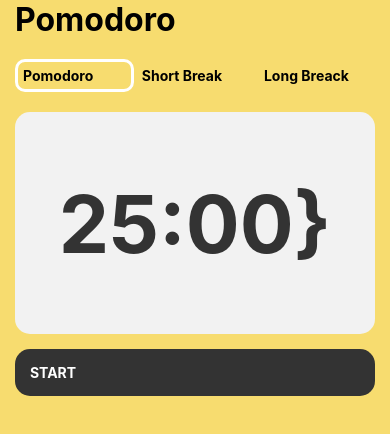
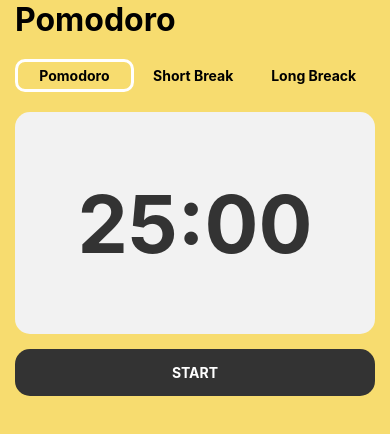
Before and after one commit to Chd3451/Time-Management-App, a React Native app: screen / in a window 390 px wide. Shown: the top 434 px of the page. Built offline with nearby package versions, Linux system fonts and the light colour scheme.

Commit message:
fix: fixing some sytax bugs

```diff
--- a/App.js
+++ b/App.js
@@ -82,7 +82,7 @@ const styles = StyleSheet.create({
   },
 
   button: {
-    alingItems: "center",
+    alignItems: "center",
     backgroundColor: "#333333",
     padding: 15,
     marginTop: 15,
--- a/src/components/Header.jsx
+++ b/src/components/Header.jsx
@@ -29,7 +29,7 @@ export default function Header ({currentTime, setCurrentTime, setTime}){
 const styles = StyleSheet.create({
 itemStyle: {
     width: "33%",
-    alingItems: "center",
+    alignItems: "center",
     borderWidth: 3,
     padding: 5,
     borderRadius: 10,
--- a/src/components/Timer.jsx
+++ b/src/components/Timer.jsx
@@ -3,7 +3,7 @@ import {Text, View, StyleSheet } from "react-native"
 export default function Timer({time}) {
     const formattedTime = `${Math.floor(time / 60)
     .toString()
-    .padStart(2, "0")}:${(time % 60).toString().padStart(2, "0")}}`;
+    .padStart(2, "0")}:${(time % 60).toString().padStart(2, "0")}`;
 
     return (
         <View style={styles.container}>
```
